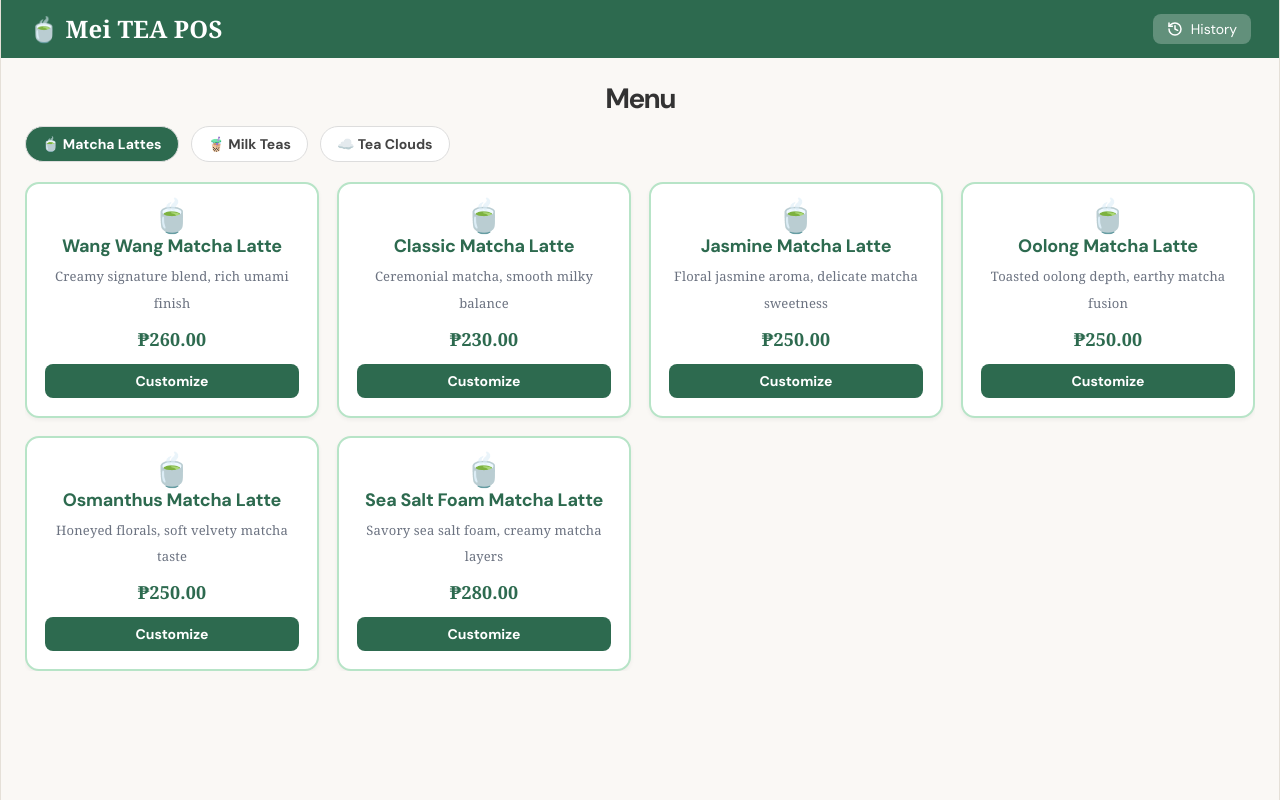
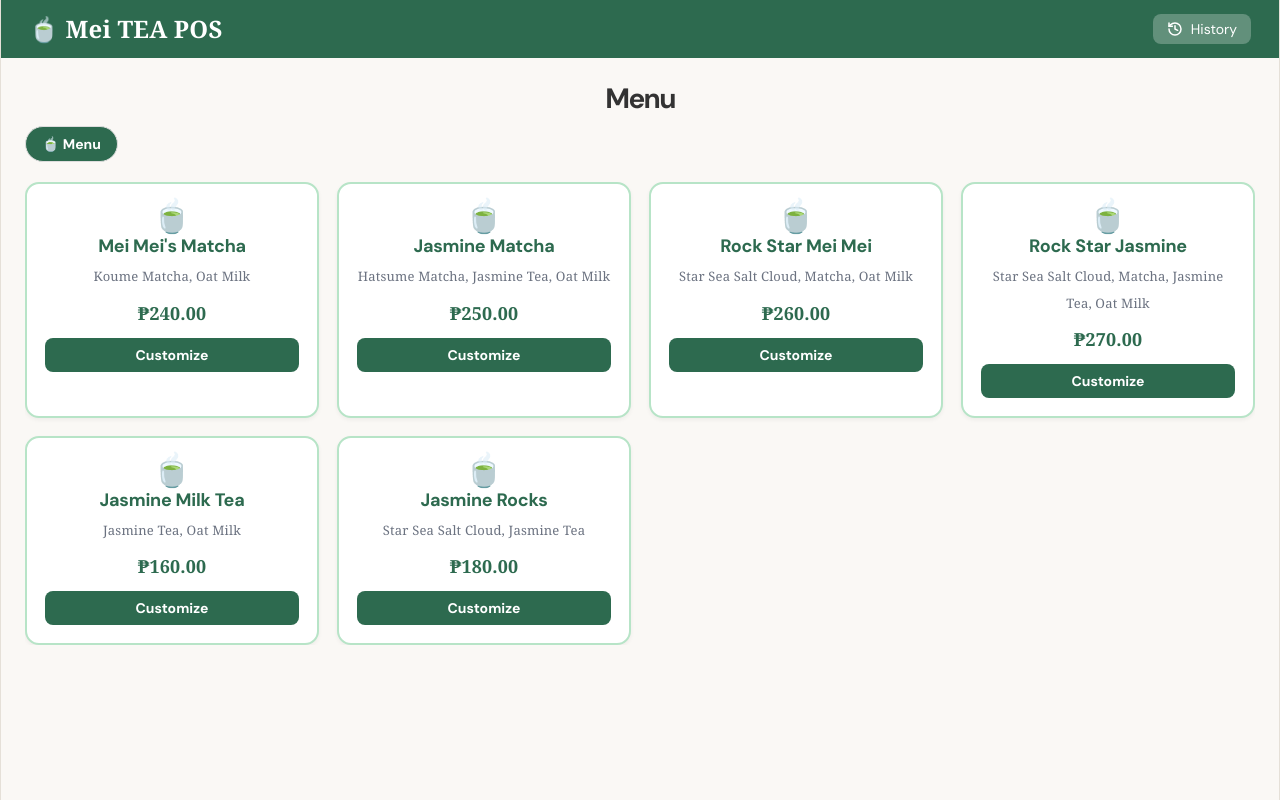
Before and after one commit to angelocguerra/matcha-pos, a React (Vite) app: page / in a window 1280 px wide. Built offline with nearby package versions, Linux system fonts and the light colour scheme.

Commit message:
Updated menu and matcha strength

```diff
--- a/src/main.jsx
+++ b/src/main.jsx
@@ -7,6 +7,15 @@ import { ArrowLeft, Banknote, History, Landmark, Minus, Plus, ShoppingCart, Smar
 import * as XLSX from "xlsx";
 
 const MENU = {
+  "Menu": [
+  { id: "ml1", name: "Mei Mei's Matcha", basePrice: 240, desc: "Koume Matcha, Oat Milk" },
+  { id: "ml2", name: "Jasmine Matcha", basePrice: 250, desc: "Hatsume Matcha, Jasmine Tea, Oat Milk" },
+  { id: "ml3", name: "Rock Star Mei Mei", basePrice: 260, desc: "Star Sea Salt Cloud, Matcha, Oat Milk" },
+  { id: "ml4", name: "Rock Star Jasmine", basePrice: 270, desc: "Star Sea Salt Cloud, Matcha, Jasmine Tea, Oat Milk" },
+  { id: "ml5", name: "Jasmine Milk Tea", basePrice: 160, desc: "Jasmine Tea, Oat Milk" },
+  { id: "ml6", name: "Jasmine Rocks", basePrice: 180, desc: "Star Sea Salt Cloud, Jasmine Tea" }
+],
+  /*
   "Matcha Lattes": [
     { id: "ml1", name: "Wang Wang Matcha Latte", basePrice: 260, desc: "Creamy signature blend, rich umami finish" },
     { id: "ml2", name: "Classic Matcha Latte", basePrice: 230, desc: "Ceremonial matcha, smooth milky balance" },
@@ -25,48 +34,54 @@ const MENU = {
     { id: "cf2", name: "Hojicha Cloud Oolong Tea", basePrice: 210, desc: "Roasted hojicha foam, mellow oolong aroma" },
     { id: "cf3", name: "Sea Salt Cloud Osmanthus Tea", basePrice: 210, desc: "Sea salt cream cloud, fragrant osmanthus tea" },
   ],
+  */
 };
 
-const MATCHA_POWDERS = [
-  { id: "yame", label: "Yame", price: 0 },
-  { id: "nichi", label: "Nichi", price: 0 },
+//const MATCHA_POWDERS = ["Hatsume", "Koume"];
+const MATCHA_STRENGTH = [
+  {id: "lvl1", label: "Level 1", price: 0},
+  {id: "lvl2", label: "Level 2", price: 40},
+  {id: "lvl3", label: "Level 3", price: 80},
 ];
-
 const SUGAR_LEVELS = ["Unsweetened", "Less Sweet", "Sweet"];
-const ICE_LEVELS = ["No Ice", "Less Ice", "Regular Ice"];
+const ICE_LEVELS = ["Less Ice", "Regular Ice", "More Ice"];
 
 const MILK_OPTIONS = [
   { id: "dairy", label: "Dairy Milk", price: 0 },
   { id: "oat", label: "Oat Milk", price: 0 },
-  { id: "soy", label: "Soy Milk", price: 30 },
-  { id: "meiji", label: "Meiji Fresh Milk", price: 30 },
 ];
 
 const DISCOUNT_CODES = {
-  MATCHA10: { type: "percent", value: 10, desc: "10% off" },
-  STUDENT20: { type: "percent", value: 20, desc: "20% student discount" },
-  FLAT50: { type: "flat", value: 50, desc: "₱50 off" },
-  WELCOME: { type: "percent", value: 15, desc: "15% welcome discount" },
-  BOGO: { type: "flat", value: 0, desc: "BOGO applied (manual)" },
+  ROCKSTAR: { type: "percent", value: 100, desc: "100% off discount for the first 3 customers" },
+  CLOUTCHASER: { type: "percent", value: 100, desc: "100% discount for KOL" },
 };
 
+
 const CATEGORY_ICONS = {
-  "Matcha Lattes": "🍵",
-  "Milk Teas": "🧋",
-  "Tea Clouds": "☁️",
+  "Menu": "🍵"
 };
 
 const CATEGORY_COLORS = {
-  "Matcha Lattes": { accent: "#2d6a4f", badge: "#b7e4c7" },
-  "Milk Teas": { accent: "#92400e", badge: "#fde68a" },
-  "Tea Clouds": { accent: "#1e40af", badge: "#bfdbfe" },
+  "Menu": { accent: "#2d6a4f", badge: "#b7e4c7" },
+  //"Matcha Lattes": { accent: "#2d6a4f", badge: "#b7e4c7" },
+  //"Milk Teas": { accent: "#92400e", badge: "#fde68a" },
+  //"Tea Clouds": { accent: "#1e40af", badge: "#bfdbfe" },
 };
 
 const STORAGE_KEY = "matcha_pos_orders";
 
 function loadOrders() {
-  try { return JSON.parse(localStorage.getItem(STORAGE_KEY) || "[]"); }
-  catch { return []; }
+  try {
+    const parsed = JSON.parse(localStorage.getItem(STORAGE_KEY) || "[]");
+    return Array.isArray(parsed)
+      ? parsed.map((order) => ({
+          ...order,
+          items: Array.isArray(order?.items) ? order.items : [],
+        }))
+      : [];
+  } catch {
+    return [];
+  }
 }
 
 function saveOrder(order) {
@@ -80,8 +95,9 @@ function formatPHP(n) {
 }
 
 const FRESH_CUSTOMIZE = {
-  matcha: "yame",
-  sugar: "Less Sweet",
+  //matcha: "joume",
+  matcha_strength: "lvl1",
+  sugar: "Unsweetened",
   ice: "Regular Ice",
   milk: "oat",
   discountCode: "",
@@ -92,7 +108,7 @@ const FRESH_CUSTOMIZE = {
 
 export default function App() {
   const [view, setView] = useState("menu");
-  const [activeCategory, setActiveCategory] = useState("Matcha Lattes");
+  const [activeCategory, setActiveCategory] = useState("Menu");
   const [selectedItem, setSelectedItem] = useState(null);
   const [cart, setCart] = useState([]);
   const [orderHistory, setOrderHistory] = useState(loadOrders);
@@ -124,7 +140,8 @@ export default function App() {
   })();
 
   const computeItemPrice = (item, c) => {
-    const matchaDelta = (MATCHA_POWDERS.find((m) => m.id === c.matcha) || {}).price || 0;
+    //const matchaDelta = (MATCHA_POWDERS.find((m) => m.id === c.matcha) || {}).price || 0;
+    const matchaDelta = (MATCHA_STRENGTH.find((m) => m.id === c.matcha_strength) || {}).price || 0;
     const milkDelta = (MILK_OPTIONS.find((m) => m.id === c.milk) || {}).price || 0;
     const base = item.basePrice + matchaDelta + milkDelta;
     const itemDiscount = c.appliedDiscount ? getDiscount(c.appliedDiscount, base) || 0 : 0;
@@ -147,7 +164,7 @@ export default function App() {
       basePrice: selectedItem.basePrice,
       finalPrice,
       qty: customize.qty,
-      matcha: customize.matcha,
+      matcha_strength: customize.matcha_strength,
       sugar: customize.sugar,
       ice: customize.ice,
       milk: customize.milk,
@@ -224,7 +241,8 @@ export default function App() {
           "Status": ord.cancelled ? "CANCELLED" : "Completed",
           "Category": item.category,
           "Item": item.name,
-          "Matcha Powder": MATCHA_POWDERS.find((m) => m.id === item.matcha)?.label || item.matcha,
+          //"Matcha Powder": MATCHA_POWDERS.find((m) => m.id === item.matcha)?.label || item.matcha,
+          "Matcha Strength": MATCHA_STRENGTH.find((m) => m.id === item.matcha_strength)?.label || item.matcha_strength,
           "Sugar Level": item.sugar,
           "Ice Level": item.ice,
           "Milk Type": MILK_OPTIONS.find((m) => m.id === item.milk)?.label || item.milk,
@@ -240,7 +258,8 @@ export default function App() {
         "Status": ord.cancelled ? "CANCELLED" : "Completed",
         "Category": "",
         "Item": "ORDER TOTAL",
-        "Matcha Powder": "",
+        //"Matcha Powder": "",
+        "Matcha Strength": "",
         "Sugar Level": "",
         "Ice Level": "",
         "Milk Type": "",
@@ -301,6 +320,7 @@ export default function App() {
               <div style={{ fontSize: 20, fontWeight: 600, color: col.accent, marginTop: 6 }}>{formatPHP(selectedItem.basePrice)}</div>
             </div>
 
+            {/*}
             <Section title="Matcha Powder">
               <div style={{ display: "grid", gridTemplateColumns: "1fr 1fr", gap: 10 }}>
                 {MATCHA_POWDERS.map((m) => (
@@ -310,6 +330,15 @@ export default function App() {
                       {m.price === 0 ? "No extra charge" : m.price > 0 ? `+₱${m.price}` : `-₱${Math.abs(m.price)}`}
                     </span>
                   </OptionCard>
+                ))}
+              </div>
+            </Section>
+            */}
+
+            <Section title="Matcha Strength">
+              <div style={{ display: "flex", gap: 8, flexWrap: "wrap", justifyContent: "center" }}>
+                {MATCHA_STRENGTH.map((m) => (
+                  <PillBtn key={m.id} selected={customize.matcha_strength === m.id} onClick={() => setCustomize((c) => ({ ...c, matcha_strength: m.id }))} accent={col.accent}>{m.label}</PillBtn>
                 ))}
               </div>
             </Section>
@@ -359,6 +388,17 @@ export default function App() {
             </div>
             {
               (() => {
+                const matchaOpt = MATCHA_STRENGTH.find((m) => m.id === customize.matcha_strength) || {};
+                return (
+                  <Row
+                    label="Matcha Strength"
+                    val={matchaOpt.label || customize.matcha_strength}
+                  />
+                );
+              })()
+            }
+            {
+              (() => {
                 const milkOpt = MILK_OPTIONS.find((m) => m.id === customize.milk) || {};
                 return (
                   <Row
@@ -370,7 +410,7 @@ export default function App() {
             }
             <Row label="Sugar" val={customize.sugar} isTag />
             <Row label="Ice" val={customize.ice} isTag />
-            <Row label="Matcha" val={MATCHA_POWDERS.find((m) => m.id === customize.matcha)?.label} isTag />
+            {/*<Row label="Matcha" val={MATCHA_POWDERS.find((m) => m.id === customize.matcha)?.label} isTag /> */}
             {customize.appliedDiscount && (
               <Row label={`Discount (${customize.appliedDiscount})`} val={"-" + formatPHP(getDiscount(customize.appliedDiscount, previewPrice) || 0)} isDiscount />
             )}
@@ -491,7 +531,7 @@ export default function App() {
                 <div>
                   <div style={{ fontWeight: 700, color: "#374151" }}>{item.name} <span style={{ fontWeight: 400, color: "#374151" }}>×{item.qty}</span></div>
                   <div style={{ color: "#4b5563", fontSize: 12 }}>
-                    {MATCHA_POWDERS.find((m) => m.id === item.matcha)?.label} · {item.sugar} · {item.ice} · {MILK_OPTIONS.find((m) => m.id === item.milk)?.label}
+                    {/*{MATCHA_POWDERS.find((m) => m.id === item.matcha)?.label} · */} {MATCHA_STRENGTH.find((m) => m.id === item.matcha_strength)?.label || item.matcha_strength} · {item.sugar} · {item.ice} · {MILK_OPTIONS.find((m) => m.id === item.milk)?.label}
                   </div>
                   {item.itemDiscount && <div style={{ color: "#2d6a4f", fontSize: 11 }}>Code: {item.itemDiscount}</div>}
                 </div>
@@ -576,7 +616,7 @@ export default function App() {
                 <div style={{ marginTop: 8 }}>
                   {ord.items.map((item, i) => (
                     <div key={i} style={{ fontSize: 13, color: ord.cancelled ? "#9ca3af" : "#555", display: "flex", justifyContent: "space-between" }}>
-                      <span>{item.name} ×{item.qty} · {item.sugar} · {item.ice} · {MILK_OPTIONS.find((m) => m.id === item.milk)?.label}</span>
+                      <span>{item.name} ×{item.qty} · {MATCHA_STRENGTH.find((m) => m.id === item.matcha_strength)?.label || item.matcha_strength} · {item.sugar} · {item.ice} · {MILK_OPTIONS.find((m) => m.id === item.milk)?.label}</span>
                       <span>{formatPHP(item.finalPrice * item.qty)}</span>
                     </div>
                   ))}
@@ -609,7 +649,7 @@ export default function App() {
   }
 
   // ─── MAIN MENU VIEW ──────────────────────────────────────────────────────────
-  const col = CATEGORY_COLORS[activeCategory];
+  const col = CATEGORY_COLORS[activeCategory] || CATEGORY_COLORS.Menu;
   return (
     <div className="menu" style={{ fontFamily: "'Georgia', serif", background: "#faf8f5", minHeight: "100vh" }}>
       <header style={{ background: "#2d6a4f", padding: "14px 28px", display: "flex", alignItems: "center", gap: 16 }}>
@@ -779,7 +819,7 @@ function CartItem({ item, onRemove, onQtyChange }) {
         <div style={{ flex: 1 }}>
           <div style={{ fontWeight: 700, fontSize: 15, color: catColor.accent }}>{item.name}</div>
           <div style={{ color: "#6b7280", fontSize: 12, marginTop: 4 }}>
-            {MATCHA_POWDERS.find((m) => m.id === item.matcha)?.label} · {item.sugar} · {item.ice} · {MILK_OPTIONS.find((m) => m.id === item.milk)?.label}
+            {/* {MATCHA_POWDERS.find((m) => m.id === item.matcha)?.label} · */} {MATCHA_STRENGTH.find((m) => m.id === item.matcha_strength)?.label || item.matcha_strength} · {item.sugar} · {item.ice} · {MILK_OPTIONS.find((m) => m.id === item.milk)?.label}
           </div>
           {item.itemDiscount && <div style={{ color: catColor.accent, fontSize: 11, marginTop: 4 }}>Discount: {item.itemDiscount}</div>}
         </div>
```
